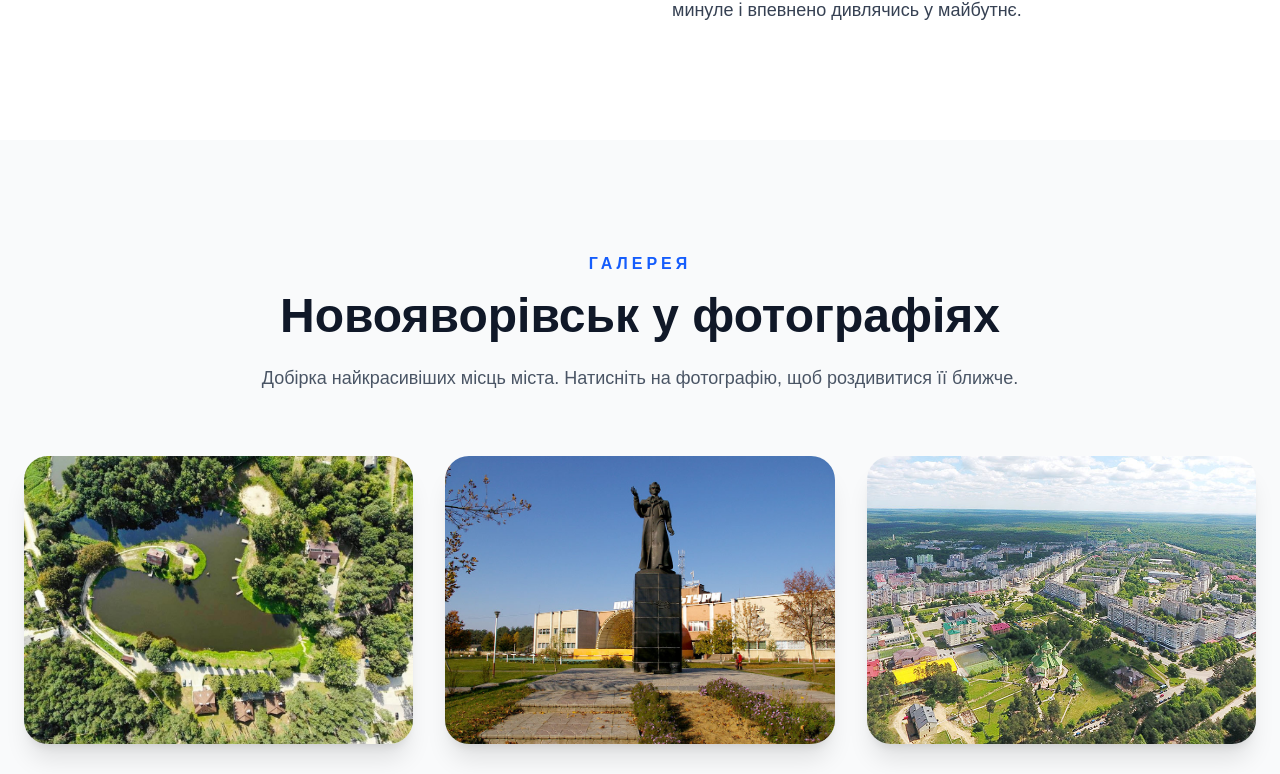
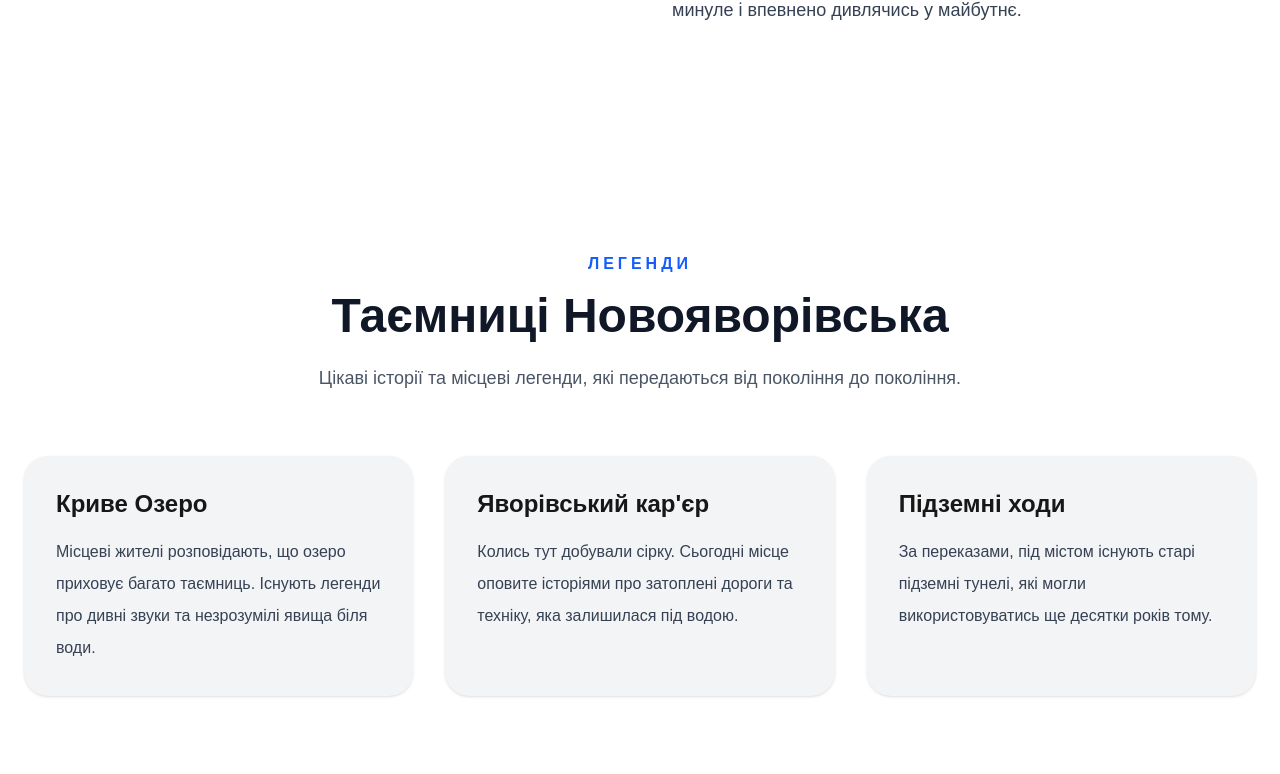
Before and after one commit to domashkinnn/nya-live, a Next.js app: page / in a window 1280 px wide. Shown: the part 1412-2186 px from the top of the page. Built offline with nearby package versions, Linux system fonts and the light colour scheme.

Commit message:
Додав легенди

```diff
--- /dev/null
+++ b/app/components/Legends.tsx
@@ -0,0 +1,62 @@
+export default function Legends() {
+  const legends = [
+    {
+      title: "Криве Озеро",
+      text: "Місцеві жителі розповідають, що озеро приховує багато таємниць. Існують легенди про дивні звуки та незрозумілі явища біля води.",
+    },
+    {
+      title: "Яворівський кар'єр",
+      text: "Колись тут добували сірку. Сьогодні місце оповите історіями про затоплені дороги та техніку, яка залишилася під водою.",
+    },
+    {
+      title: "Підземні ходи",
+      text: "За переказами, під містом існують старі підземні тунелі, які могли використовуватись ще десятки років тому.",
+    },
+  ];
+
+  return (
+    <section
+      id="legends"
+      className="bg-white py-28 px-6 scroll-mt-24"
+    >
+      <div className="max-w-7xl mx-auto">
+
+        <div className="text-center mb-16">
+
+          <p className="text-blue-600 uppercase tracking-[4px] font-semibold">
+            Легенди
+          </p>
+
+          <h2 className="text-5xl font-bold text-gray-900 mt-4">
+            Таємниці Новояворівська
+          </h2>
+
+          <p className="text-gray-600 text-lg mt-6 max-w-3xl mx-auto">
+            Цікаві історії та місцеві легенди, які передаються від покоління до покоління.
+          </p>
+
+        </div>
+
+        <div className="grid md:grid-cols-3 gap-8">
+
+          {legends.map((legend) => (
+            <div
+              key={legend.title}
+              className="bg-gray-100 rounded-3xl p-8 shadow hover:shadow-xl transition"
+            >
+              <h3 className="text-2xl font-bold mb-4">
+                {legend.title}
+              </h3>
+
+              <p className="text-gray-700 leading-8">
+                {legend.text}
+              </p>
+            </div>
+          ))}
+
+        </div>
+
+      </div>
+    </section>
+  );
+}
--- a/app/page.tsx
+++ b/app/page.tsx
@@ -2,6 +2,7 @@ import Navbar from "./components/Navbar";
 import About from "./components/About";
 import Gallery from "./components/Gallery";
 import Support from "./components/Support";
+import Legends from "./components/Legends";
 
 export default function Home() {
   return (
@@ -28,6 +29,7 @@ export default function Home() {
         </section>
 
         <About />
+        <Legends />
         <Gallery />
         <Support />
 
```
